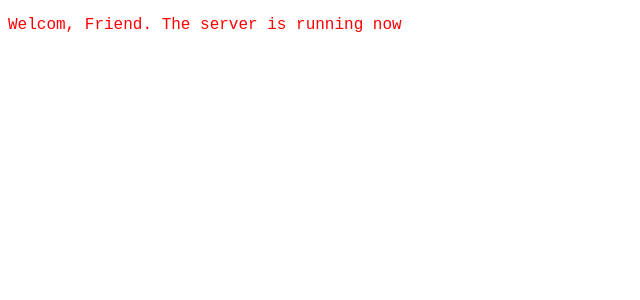
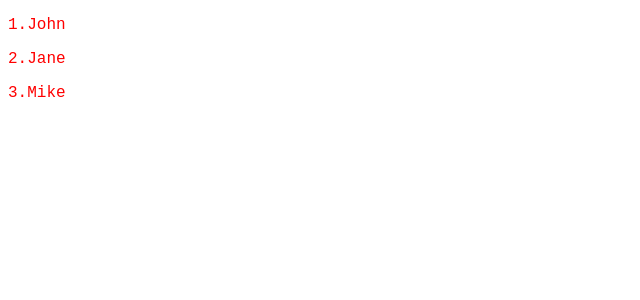
Before and after one commit to Pon1147/angular_19, an Angular app: page / in a window 1280 px wide. Shown: the top 300 px of the page, without its empty margins (0-640 px from the left). Built offline with nearby package versions, Linux system fonts and the light colour scheme.

Commit message:
Control Flow in Components - @for

```diff
--- a/src/app/app.component.html
+++ b/src/app/app.component.html
@@ -1,17 +1,12 @@
-@if (isLoggedIn) {
-    <p>Welcom, Friend. The server is running now</p>
-} @else {
-    <p>Please log in to see the server status</p>
+@for (user of users; track user.id) {
+    <p>{{user.id}}.{{user.name}}</p>
 }
-<!-- Control Flow in Components - @if -->
+<!-- Control Flow in Components - @for -->
 
-<!-- Quyết định hiển thị những gì trên màn hình
-cho người dùng là một nhiệm vụ phổ biến trong phát triển ứng dụng.
-Nhiều lần, quyết định được đưa ra theo chương trình
-bằng cách sử dụng các điều kiện.
+<!-- QThông thường khi xây dựng các ứng dụng web,
+ bạn cần lặp lại một số mã một số lần cụ thể -
+ ví dụ: đưa ra một mảng tên, bạn có thể muốn hiển thị
+ từng tên trong thẻ <p>.
 
-Để thể hiện màn hình có điều kiện trong các mẫu,
-Angular sử dụng cú pháp mẫu @IF.
-
-Trong hoạt động này, bạn sẽ học cách sử dụng các
-điều kiện trong các mẫu. -->
+Trong hoạt động này, bạn sẽ học cách
+sử dụng @for để lặp lại các yếu tố trong một mẫu. -->
--- a/src/app/app.component.ts
+++ b/src/app/app.component.ts
@@ -6,5 +6,9 @@ import { Component } from '@angular/core';
 
 })
 export class AppComponent {
-  isLoggedIn = true;
+  users = [
+    {id: 1, name: 'John'},
+    {id: 2, name: 'Jane'},
+    {id: 3, name: 'Mike'}
+  ]
 }
```
